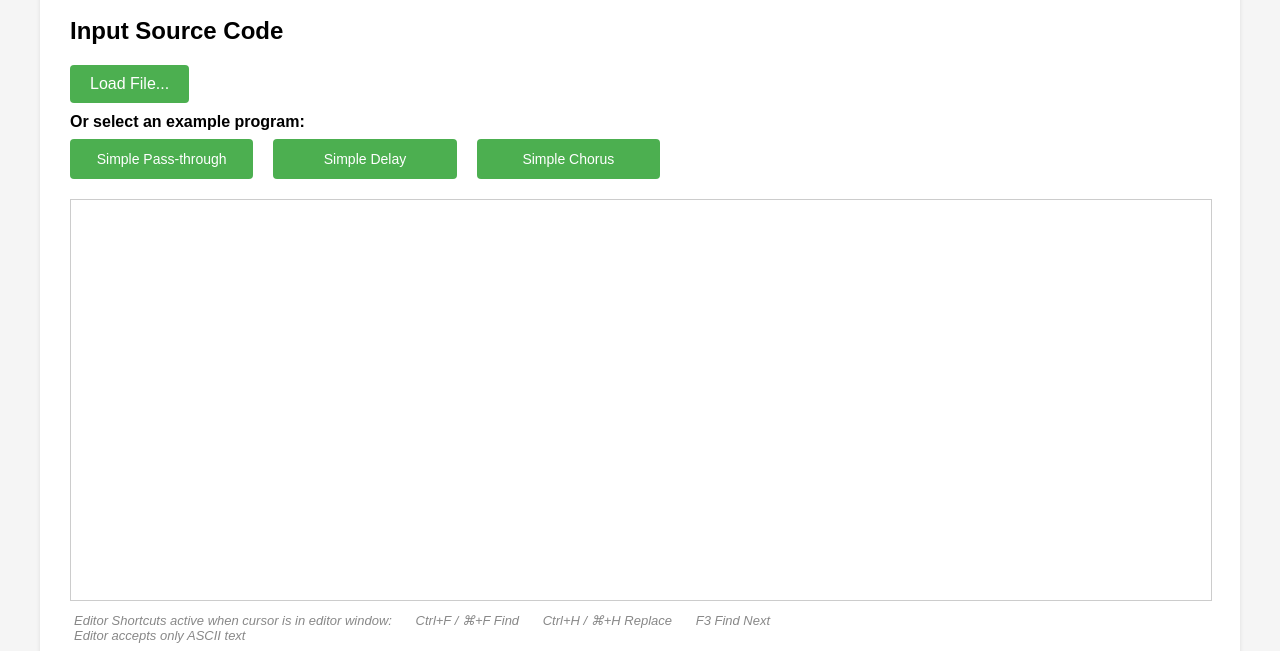
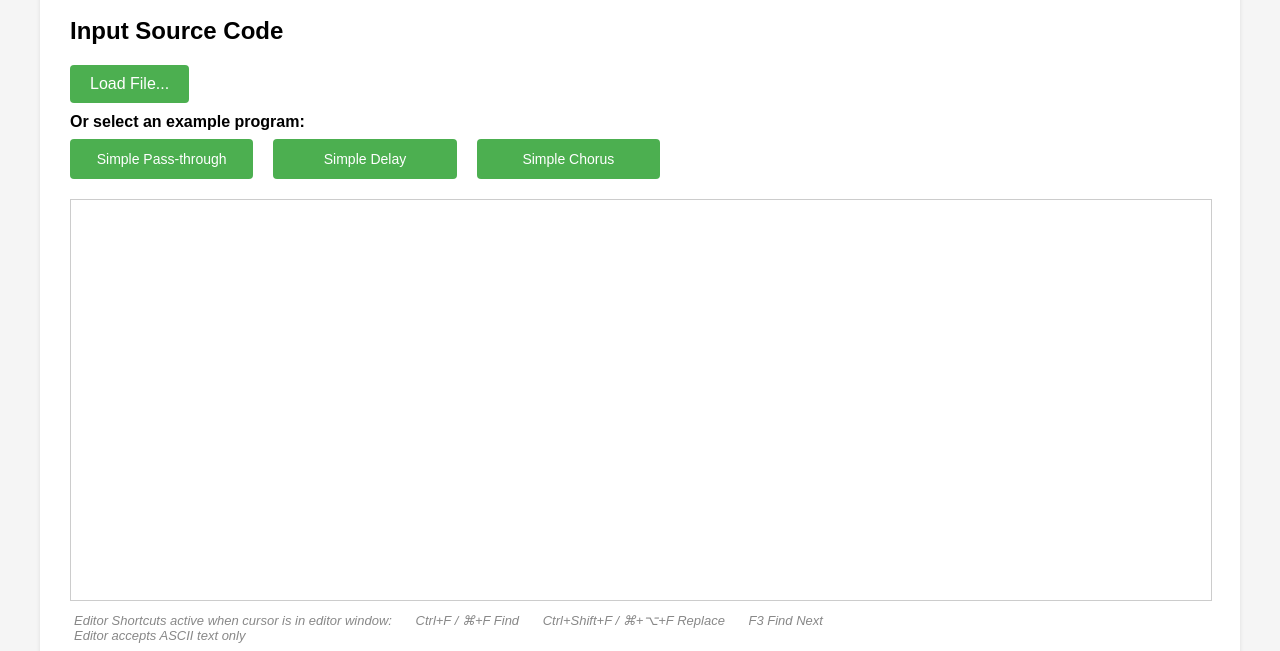
Before and after one commit to DisasterAreaDesigns/Sandbox-FV1, a plain HTML site: page Assembler/index.html in a window 1280 px wide. Shown: the part 149-800 px from the top of the page. Drawn offline with Linux system fonts and the light colour scheme; a script that the page names is missing.

Commit message:
Update editor shortcut text

```diff
--- a/Assembler/index.html
+++ b/Assembler/index.html
@@ -44,13 +44,13 @@
         </div>
         <div class="editor-help-text">
             <label>
-                <span class="shortcut">Editor Shortcuts active when cursor is in editor window:</span>
+               <span class="shortcut">Editor Shortcuts active when cursor is in editor window:</span>
                 <span class="shortcut">Ctrl+F / ⌘+F Find</span>
-                <span class="shortcut">Ctrl+H / ⌘+H Replace</span>
+                <span class="shortcut">Ctrl+Shift+F / ⌘+⌥+F Replace</span>
                 <span class="shortcut">F3 Find Next</span>
             </label><br>
             <label>
-                <span class="shortcut">Editor accepts only ASCII text</span>
+                <span class="shortcut">Editor accepts ASCII text only</span>
             </label>
         </div>
 
```
Also changed, not shown: 2 other files.
